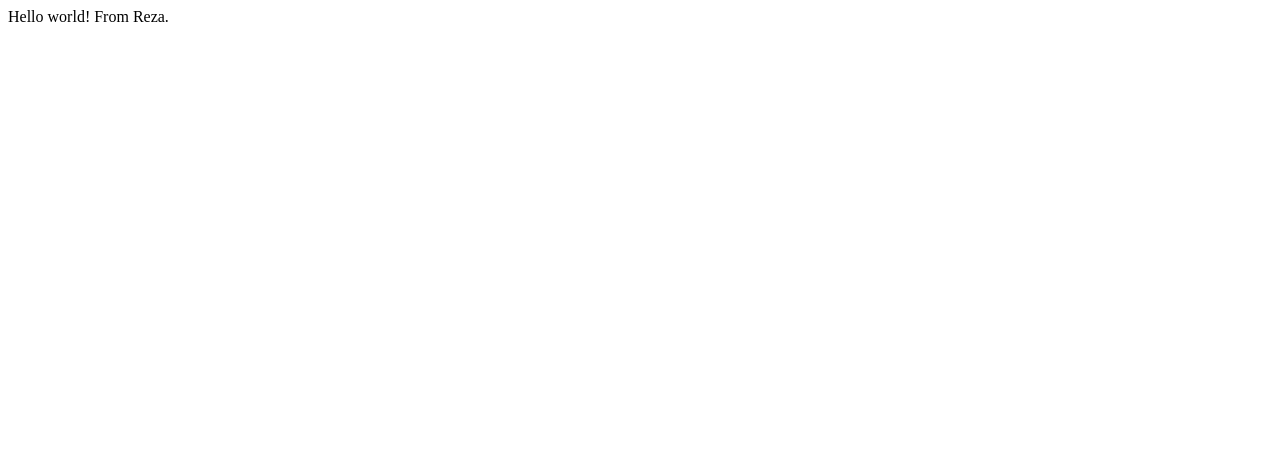
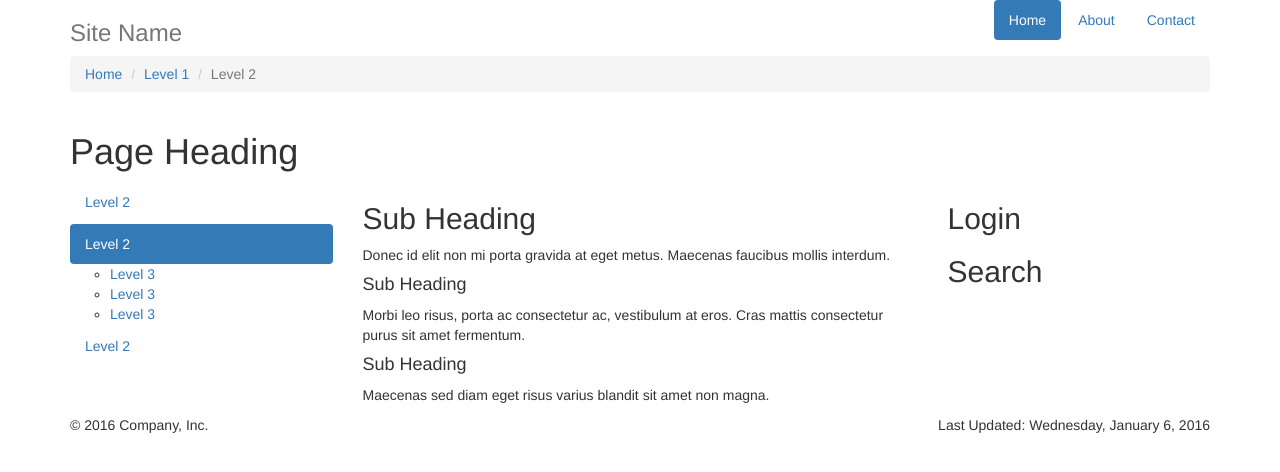
Before and after one commit to rokesby/rokesby.github.io, a plain HTML site: page index.html in a window 1280 px wide. Drawn offline with nearby package versions, Linux system fonts and the light colour scheme.

Commit message:
Commit 2

```diff
--- a/index.html
+++ b/index.html
@@ -1 +1,120 @@
-Hello world! From Reza.
+<!DOCTYPE html>
+<html lang="en">
+  <head>
+
+    <!-- Declared Vars To Go Here -->
+
+    <meta charset="utf-8">
+    <meta http-equiv="X-UA-Compatible" content="IE=edge">
+    <meta name="viewport" content="width=device-width, initial-scale=1">
+
+    <!-- Metadata -->
+    <meta name="description" content="">
+    <meta name="author" content="">
+
+    <link rel="icon" href="mysource_files/favicon.ico">
+
+    <!-- Page Name and Site Name -->
+    <title>Page Name - Squiz Matrix HTML Example</title>
+
+    <!-- CSS -->
+    <link href="https://maxcdn.bootstrapcdn.com/bootstrap/3.3.6/css/bootstrap.min.css" rel="stylesheet">
+    <link href="mysource_files/style.css" rel="stylesheet">
+
+  </head>
+
+  <body>
+
+    <div class="container">
+
+      <header class="header clearfix" style="background-color: #ffffff">
+
+        <!-- Main Menu -->
+        <nav>
+          <ul class="nav nav-pills pull-right">
+            <li class="active"><a href="#">Home</a></li>
+            <li><a href="#">About</a></li>
+            <li><a href="#">Contact</a></li>
+          </ul>
+        </nav>
+
+        <!-- Site Name -->
+        <h1 class="h3 text-muted">Site Name</h1>
+
+        <!-- Breadcrumbs -->
+        <ol class="breadcrumb">
+          <li><a href="#">Home</a></li>
+          <li><a href="#">Level 1</a></li>
+          <li class="active">Level 2</li>
+        </ol>
+
+      </header>
+
+      <div class="page-heading">
+
+        <!-- Page Heading -->
+        <h1>Page Heading</h1>
+
+      </div>
+
+      <div class="row">
+
+        <div class="col-sm-3">
+
+          <!-- Sub Navigation -->
+          <ul class="nav nav-pills nav-stacked">
+            <li><a href="#">Level 2</a></li>
+            <li class="active"><a href="#">Level 2</a>
+              <ul>
+                <li><a href="#">Level 3</a></li>
+                <li><a href="#">Level 3</a></li>
+                <li><a href="#">Level 3</a></li>
+              </ul>
+            </li>
+            <li><a href="#">Level 2</a></li>
+          </ul>
+
+        </div>
+
+        <div class="col-sm-6">
+
+          <div class="page-contents">
+
+            <!-- Design Body -->
+            <h2>Sub Heading</h2>
+            <p>Donec id elit non mi porta gravida at eget metus. Maecenas faucibus mollis interdum.</p>
+            <h4>Sub Heading</h4>
+            <p>Morbi leo risus, porta ac consectetur ac, vestibulum at eros. Cras mattis consectetur purus sit amet fermentum.</p>
+            <h4>Sub Heading</h4>
+            <p>Maecenas sed diam eget risus varius blandit sit amet non magna.</p>
+
+          </div>
+
+        </div>
+
+        <div class="col-sm-3">
+
+          <!-- Login Section -->
+          <h2>Login</h2>
+
+          <!-- Search Section -->
+          <h2>Search</h2>
+
+          <!-- Nested Right Column Content -->
+
+        </div>
+
+      </div>
+
+      <footer class="footer">
+        <p class="pull-right">
+          <!-- Last Updated Design Area-->
+          Last Updated: Wednesday, January 6, 2016
+        </p>
+        <p>&copy; 2016 Company, Inc.</p>
+      </footer>
+
+    </div> <!-- /container -->
+
+  </body>
+</html>
```
